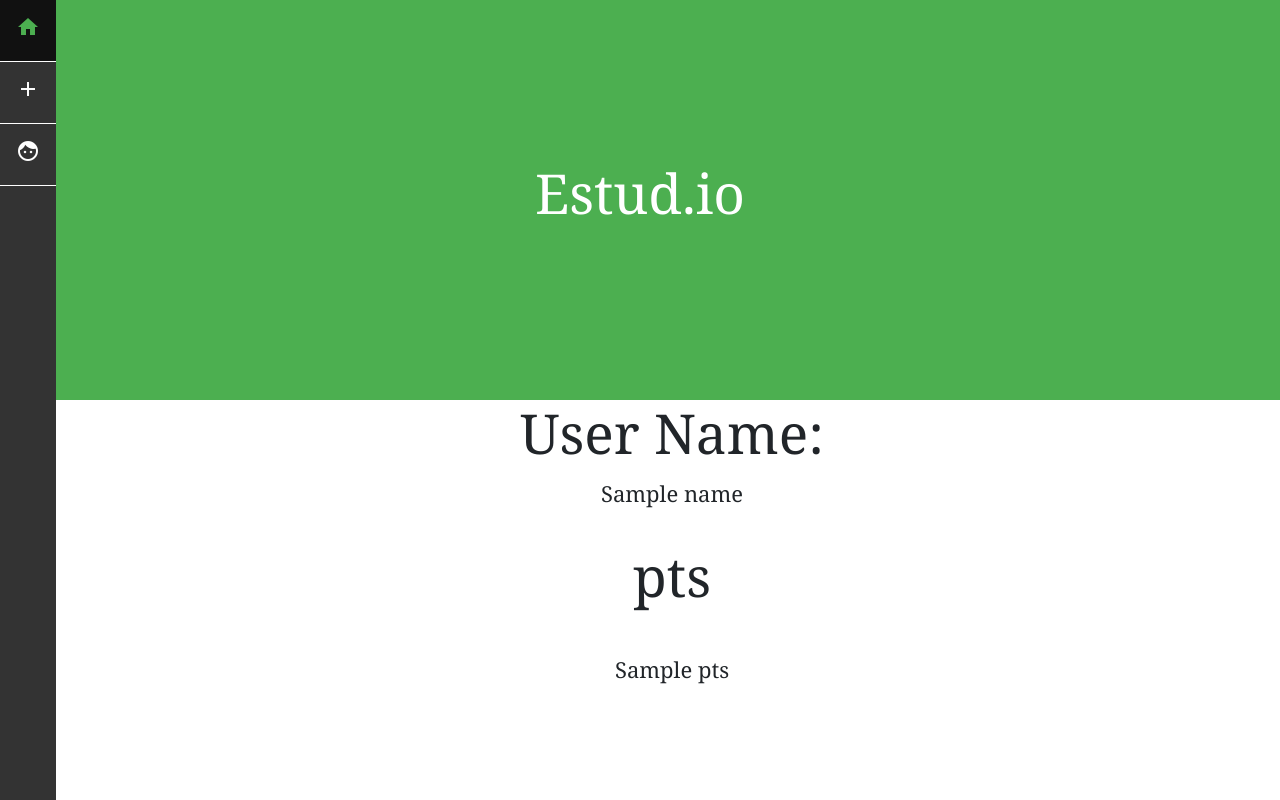
After one commit to Richardjiemenz0812/estud.io, a Flask app: template templates/view_profile.html in a window 1280 px wide. The commit adds this page. Run offline with Flask 2, Linux system fonts and the light colour scheme; the template is opened without the code that fills it: most values are stand-ins (such as "Sample title", 1, 10 or a date in 2020); some libraries are stand-ins or nearby versions.

Commit message:
add profiles

```diff
--- a/server.py
+++ b/server.py
@@ -166,4 +166,12 @@ def logout():
     res.set_cookie("user",user,0)
     return res
 
+@app.route("/user")
+def user():
+    user=request.args.get("q")
+    user="user:"+user
+    user_name=str(r.hget(user,"name")).replace("b'","").replace("'","")
+    user_pts=str(r.hget(user,"pts")).replace("b'","").replace("'","")
+    return render_template("/view_profile.html",name=user_name,pts=user_pts)
+
 app.run(debug=True,host="0.0.0.0")
--- a/static/css/main.css
+++ b/static/css/main.css
@@ -94,7 +94,9 @@ body,html{
 }
 
 .rate{
-  margin-left: 95%;
+  position: fixed;
+  left: 95%;
+  top: 95%;
 }
 
 .rate a{
@@ -108,7 +110,7 @@ body,html{
   #post{margin: 0;}
 }
 @media screen and (max-width: 600px){
-  body{font-size: 16px;}
+  body{font-size: 18px;}
   .li-nav a{float: left; border-bottom: none;}
   li{list-style-type: none; margin: 0;}
   #ul-nav{position: fixed; top: 90%; float: left; width: 100%; height: 10%;}
@@ -117,9 +119,10 @@ body,html{
   .banner2{height: 30%;}
   .banner-text2{text-align: center; top: 20%; text-decoration: none; color: white;}
   .cont{margin-left: 0%; margin-bottom: 70px;}
-  .rate{margin-left: 85%;}
   #right{float: right;}
   #center{margin-left: 45%;}
   #post{margin: 0; margin-left: 10px;}
+  .rate{position: unset;}
+}
 
 }
--- a/templates/search.html
+++ b/templates/search.html
@@ -1,5 +1,7 @@
 {% extends 'base.html' %}
 {% block content %}
+
+
 
 <center>
     <h1>{{ title }}</h1>
@@ -11,8 +13,7 @@
     <img src="/static/imgs/{{img}}" width="300" height="200" alt="">
 </center>
 <div>
-  published by: {{ by }}
-
+  published by: <a href="/user?q={{ by }}">{{ by }}</a>
   <p class="rate">
     <a href="/like?q=1&by={{by}}"><i class="material-icons">thumb_up</i></a>
     <a href="/"><i class="material-icons">thumb_down</i></a>
--- /dev/null
+++ b/templates/view_profile.html
@@ -0,0 +1,14 @@
+{% extends 'base.html' %}
+{% block content %}
+<div>
+    <center>
+        <h1>User Name:</h1>
+        {{ name }}
+        <br>
+        <br>
+        <h1>pts</h1>
+        <br>
+        {{ pts }}
+    </center>
+</div>
+{% endblock content %}
```
